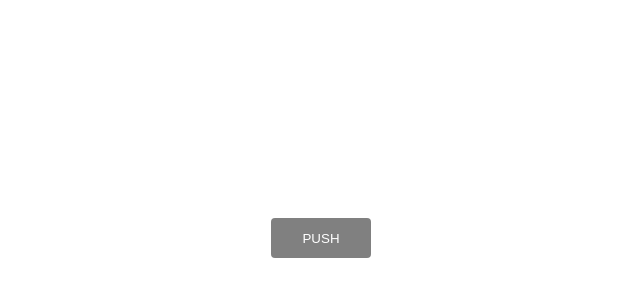
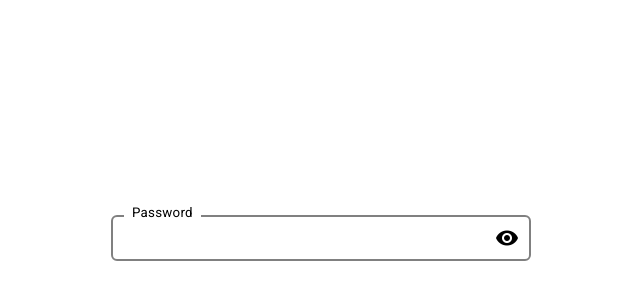
Before and after one commit to yuto-miyoshi/login, an Angular app in the folder frontend/: page / in a window 1280 px wide. Shown: the part 162-462 px from the top of the page, without its empty margins (319-959 px from the left). Built offline with nearby package versions, Linux system fonts and the light colour scheme.

Commit message:
UPDATE：パスワードエラーコンポーネントのスタイルチェック用のスタイルを実装

```diff
--- a/frontend/src/app/login/login.component.html
+++ b/frontend/src/app/login/login.component.html
@@ -1 +1 @@
-<app-button></app-button>
+<app-password-error class="temp"></app-password-error>
--- a/frontend/src/app/login/login.component.scss
+++ b/frontend/src/app/login/login.component.scss
@@ -7,3 +7,7 @@
   justify-content: center;
   align-items: center;
 }
+
+.temp {
+  width: 420px;
+}
--- a/frontend/src/app/login/login.component.ts
+++ b/frontend/src/app/login/login.component.ts
@@ -1,10 +1,10 @@
 import { Component } from '@angular/core';
-import { ButtonComponent } from '../shared/molecules/atoms/button/button.component';
+import { PasswordErrorComponent } from '../shared/molecules/password-error/password-error.component';
 
 @Component({
   selector: 'app-login',
   standalone: true,
-  imports: [ButtonComponent],
+  imports: [PasswordErrorComponent],
   templateUrl: './login.component.html',
   styleUrl: './login.component.scss',
 })
--- a/frontend/src/app/shared/molecules/atoms/password-input/password-input.component.scss
+++ b/frontend/src/app/shared/molecules/atoms/password-input/password-input.component.scss
@@ -3,7 +3,7 @@ $input-side-padding: 10px;
 :host {
   /** self skeleton */
   position: relative;
-  width: 240px;
+  width: 100%;
   height: 70px;
 
   /** child skeleton */
--- a/frontend/src/app/shared/molecules/atoms/text-input/text-input.component.scss
+++ b/frontend/src/app/shared/molecules/atoms/text-input/text-input.component.scss
@@ -1,7 +1,7 @@
 :host {
   /** self skeleton */
   position: relative;
-  width: 240px;
+  width: 100%;
   height: 70px;
 
   /** child skeleton */
```
Lines whose indentation alone changed are shown as unchanged.
